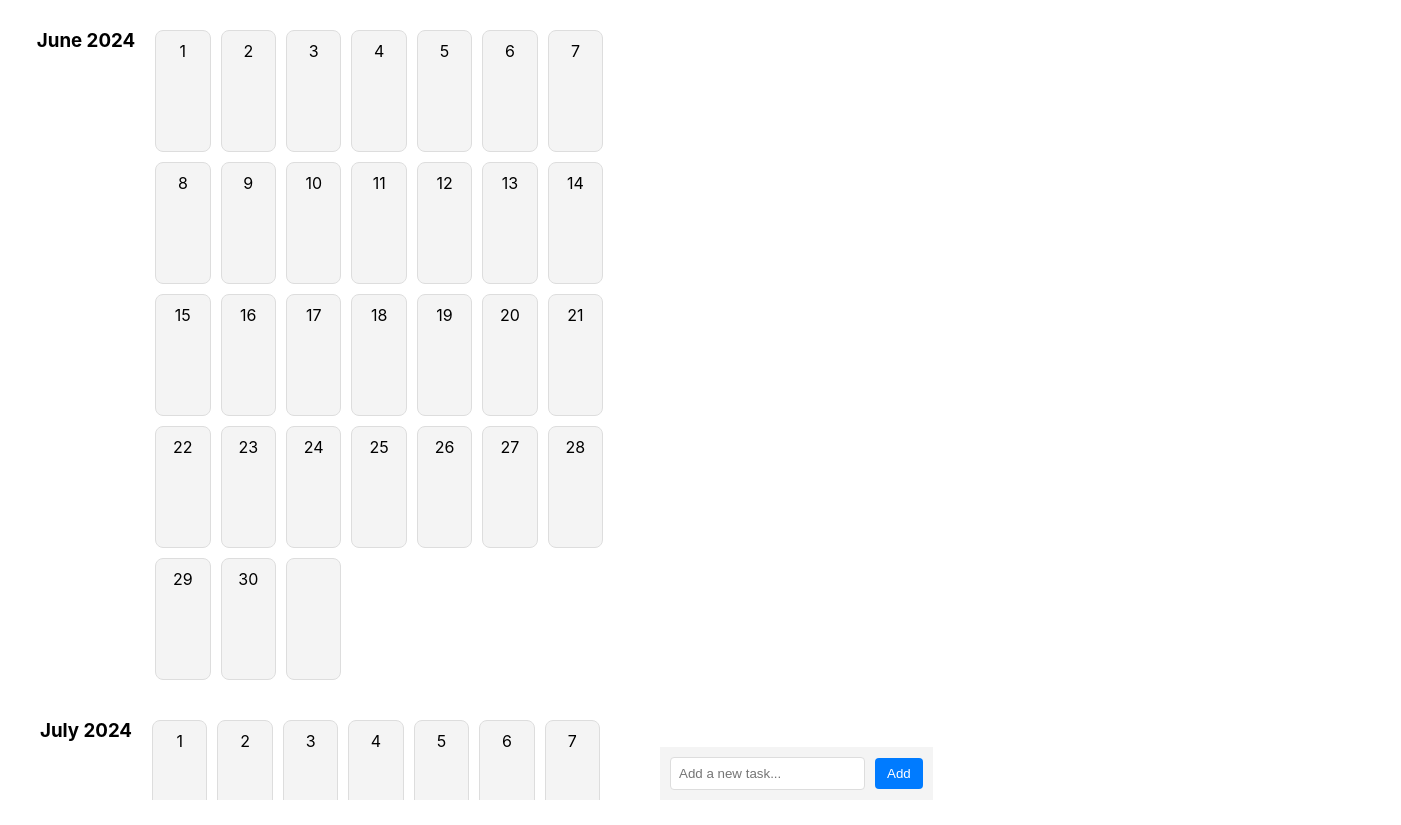
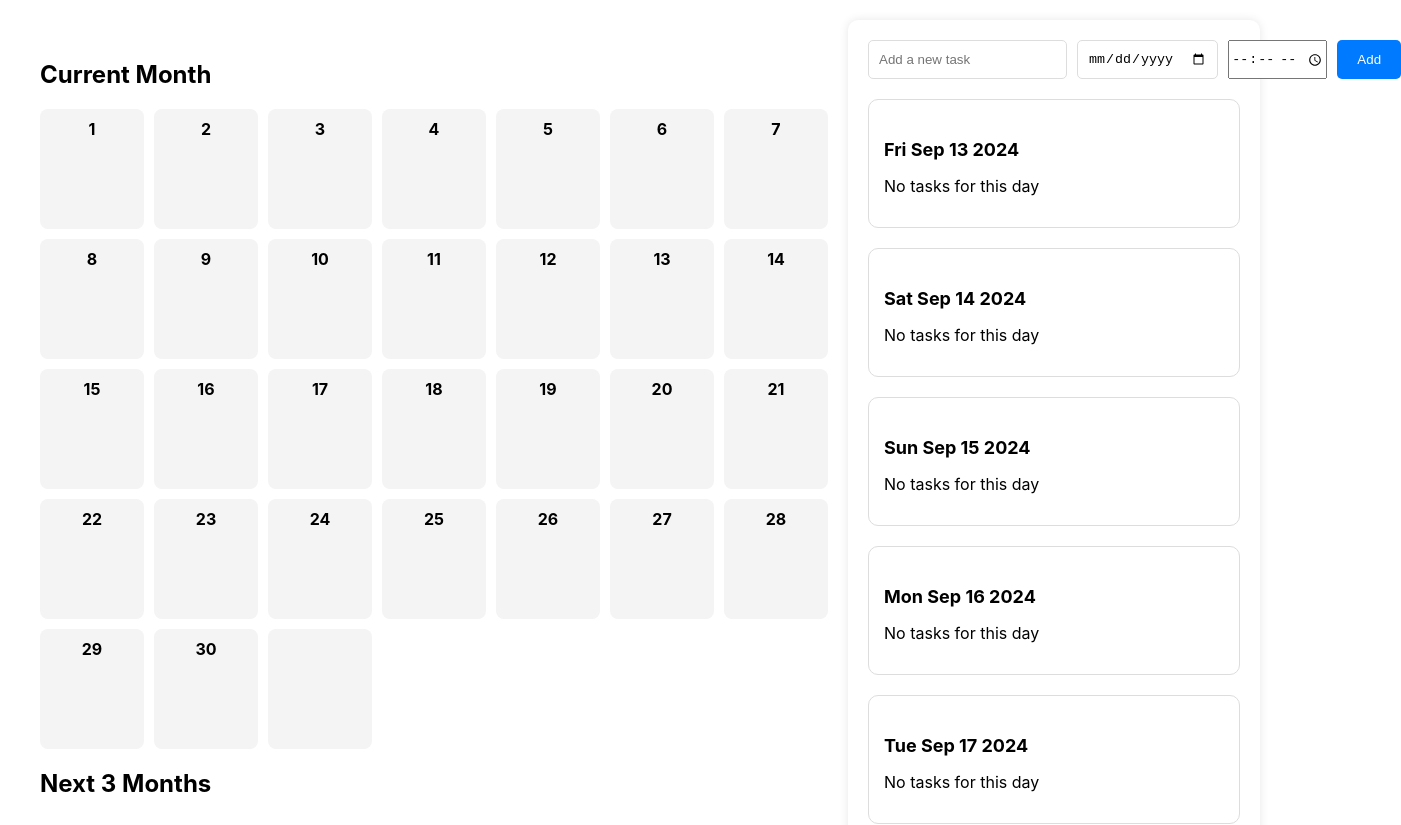
Before and after one commit to TuckTuckC/Calendar-Plus, a React (Create React App) app: page / in a window 1280 px wide. Shown: the top 825 px of the page, 1401 px wide, since content can reach past the window. Before the commit the page ends 800 px from the top, so only its background shows below. Built offline with nearby package versions, Linux system fonts and the light colour scheme.

Commit message:
updates styling and almost has draggable working

```diff
--- a/src/App.css
+++ b/src/App.css
@@ -1,39 +1,32 @@
 /* App.css */
 .app-container {
   display: flex;
+  justify-content: space-between;
+  align-items: flex-start;
+  padding: 20px;
   height: 100vh;
 }
 
-.calendar {
-  width: 70%;
+.todo-container {
+  width: 30%;
   padding: 20px;
-  display: grid;
-  grid-template-columns: repeat(7, 1fr);
-  gap: 10px;
+  background-color: #fff;
+  border-radius: 10px;
+  box-shadow: 0 0 10px rgba(0, 0, 0, 0.1);
 }
 
-.calendar-day {
-  background: #f4f4f4;
-  padding: 10px;
-  border-radius: 8px;
-  text-align: center;
-  position: relative;
+.calendar {
+  width: 65%;
 }
 
-.todo-list {
-  width: 30%;
-  padding: 20px;
-  background: #fff;
+@media screen and (max-width: 768px) {
+  .app-container {
+    flex-direction: column;
+  }
+
+  .todo-container,
+  .calendar {
+    width: 100%;
+    padding: 10px;
+  }
 }
-
-.todo-item, .calendar-task {
-  background: #dff7ff;
-  padding: 10px;
-  margin-bottom: 8px;
-  border-radius: 6px;
-  transition: background 0.2s ease;
-}
-
-.todo-item:hover, .calendar-task:hover {
-  background: #b3e7ff;
-}
--- a/src/App.js
+++ b/src/App.js
@@ -1,4 +1,5 @@
-import React, { useState, useEffect } from 'react';
+// App.js
+import React from 'react';
 import Calendar from './Components/Calendar/Calendar.jsx';
 import TodoList from './Components/TodoList/TodoList.jsx';
 import { DragDropContext } from 'react-beautiful-dnd';
@@ -6,42 +7,28 @@ import { useLocalStorage } from './hooks/useLocalStorage';
 import './App.css';
 
 const App = () => {
-  // Store tasks and calendar events in local storage
   const [todoList, setTodoList] = useLocalStorage('todoList', []);
   const [calendarTasks, setCalendarTasks] = useLocalStorage('calendarTasks', Array(31).fill([]));
 
-  // Handle drag end event
   const handleDragEnd = (result) => {
+    console.log('Drag End Result:', result);
+
     const { source, destination } = result;
-
-    // If no valid destination, return
     if (!destination) return;
 
-    // Moving within or between lists
-    if (source.droppableId === destination.droppableId) {
-      // Logic for rearranging items within the list or the calendar
-      if (source.droppableId === 'todoList') {
-        const updatedList = [...todoList];
-        const [movedItem] = updatedList.splice(source.index, 1);
-        updatedList.splice(destination.index, 0, movedItem);
-        setTodoList(updatedList);
-      } else {
-        const dayIndex = parseInt(destination.droppableId.replace('day-', ''));
-        const updatedCalendar = [...calendarTasks];
-        const [movedItem] = updatedCalendar[dayIndex].splice(source.index, 1); // Fixed index
-        updatedCalendar[dayIndex].splice(destination.index, 0, movedItem);
-        setCalendarTasks(updatedCalendar);
-      }
-    }
+    if (source.droppableId.startsWith('todo-day') && destination.droppableId.startsWith('day-')) {
+      const dayParts = destination.droppableId.split('-'); // Handle date as parts
+      const year = parseInt(dayParts[1], 10);
+      const month = parseInt(dayParts[2], 10);
+      const day = parseInt(dayParts[3], 10);
+      const taskDate = source.droppableId.split('todo-day-')[1];
+      const taskIndex = source.index;
 
-    // Moving between list and calendar
-    if (source.droppableId === 'todoList' && destination.droppableId.startsWith('day-')) {
-      const updatedList = [...todoList];
-      const dayIndex = parseInt(destination.droppableId.replace('day-', ''));
-      const [movedItem] = updatedList.splice(source.index, 1);
+      const task = todoList.filter(item => item.dueDate.toISOString().split('T')[0] === taskDate)[taskIndex];
+
       const updatedCalendar = [...calendarTasks];
-      updatedCalendar[dayIndex].push(movedItem);
-      setTodoList(updatedList);
+      const dayIndex = new Date(year, month - 1, day).getDate() - 1; // Ensure correct dayIndex
+      updatedCalendar[dayIndex].push(task);
       setCalendarTasks(updatedCalendar);
     }
   };
@@ -49,8 +36,7 @@ const App = () => {
   return (
     <DragDropContext onDragEnd={handleDragEnd}>
       <div className="app-container">
-        <Calendar calendarTasks={calendarTasks} />
-        {/* Pass both todoList and setTodoList to TodoList */}
+        <Calendar calendarTasks={calendarTasks} todoList={todoList} />
         <TodoList todoList={todoList} setTodoList={setTodoList} />
       </div>
     </DragDropContext>
--- a/src/Components/Calendar/Calendar.css
+++ b/src/Components/Calendar/Calendar.css
@@ -1,45 +1,52 @@
-.calendar-container {
+/* Calendar.css */
+.calendar {
     display: flex;
     flex-direction: column;
-    overflow-x: scroll;
-    padding: 10px;
-    width: 50%;
-    align-items: center;
+    padding: 20px;
+    background-color: #fff;
   }
 
-  .month-container {
-    display: flex;
-    width: 100%;
-    justify-content: center;
+  .calendar-grid {
+    display: grid;
+    grid-template-columns: repeat(7, 1fr); /* 7 days in a week */
+    gap: 10px;
   }
 
-  .calendar {
-    display: grid;
-    grid-template-columns: repeat(7, 1fr);
+  .calendar-day {
+    background-color: #f4f4f4;
+    padding: 10px;
+    border-radius: 8px;
+    min-height: 100px;
+    display: flex;
+    flex-direction: column;
+    justify-content: space-between;
+    text-align: center;
+    transition: background-color 0.3s;
+  }
+
+  .calendar-day:hover {
+    background-color: #ececec;
+  }
+
+  .day-number {
+    font-size: 16px;
+    font-weight: bold;
+  }
+
+  .tasks-container {
+    display: flex;
+    flex-direction: column;
     gap: 5px;
   }
 
-  .calendar-day {
-    height: 100px;
+  .task-item {
+    background-color: #dff7ff;
     padding: 5px;
-    background: #f4f4f4;
-    display: flex;
-    flex-direction: column;
-    align-items: center;
-    justify-content: space-between;
+    border-radius: 3px;
+    font-size: 14px;
     border: 1px solid #ddd;
   }
 
-  .calendar-task {
-    background: #dff7ff;
-    padding: 5px;
-    border-radius: 4px;
+  .calendar-month {
+    margin-top: 30px;
   }
-
-  .calendar-day p {
-    margin: 0;
-  }
-
-  .empty-day {
-    visibility: hidden; /* Hide non-existent days */
-  }
--- a/src/Components/Calendar/Calendar.jsx
+++ b/src/Components/Calendar/Calendar.jsx
@@ -1,61 +1,68 @@
 import React from 'react';
-import { Droppable, Draggable } from 'react-beautiful-dnd';
-import { format, startOfMonth, getDaysInMonth, addMonths, subMonths } from 'date-fns';
+import { Droppable } from 'react-beautiful-dnd';
 import './Calendar.css';
 
-const Calendar = ({ calendarTasks }) => {
-  const today = new Date();
-  const currentMonth = today.getMonth();
-  const currentYear = today.getFullYear();
+const Calendar = ({ calendarTasks, todoList }) => {
+  const getDaysInMonth = (month, year) => new Date(year, month + 1, 0).getDate();
 
-  // Helper function to get month names and days
-  const getMonthDetails = (monthOffset) => {
-    const monthDate = addMonths(startOfMonth(new Date(currentYear, currentMonth)), monthOffset);
-    const monthName = format(monthDate, 'MMMM yyyy');
-    const daysInMonth = getDaysInMonth(monthDate);
-    return { monthDate, monthName, daysInMonth };
-  };
+  const renderDays = (monthOffset) => {
+    const currentDate = new Date();
+    const currentMonth = currentDate.getMonth();
+    const currentYear = currentDate.getFullYear();
 
-  // Create an array of months (-3 to +3 around the current month)
-  const monthsArray = Array.from({ length: 7 }, (_, i) => getMonthDetails(i - 3));
+    const month = (currentMonth + monthOffset) % 12;
+    const year = currentYear + Math.floor((currentMonth + monthOffset) / 12);
+    const daysInMonth = getDaysInMonth(month, year);
 
-  return (
-    <div className="calendar-container">
-      {monthsArray.map((month, monthIndex) => (
-        <div className="month-container" key={monthIndex}>
-          <h3>{month.monthName}</h3>
-          <div className="calendar">
-            {Array.from({ length: 31 }, (_, dayIndex) => (
-              <Droppable key={dayIndex} droppableId={`day-${monthIndex}-${dayIndex}`}>
-                {(provided) => (
-                  <div ref={provided.innerRef} {...provided.droppableProps} className="calendar-day">
-                    {dayIndex < month.daysInMonth ? (
-                      <>
-                        <p>{dayIndex + 1}</p>
-                        {calendarTasks[monthIndex]?.[dayIndex]?.map((task, taskIndex) => (
-                          <Draggable key={task.id} draggableId={task.id} index={taskIndex}>
+    const tasksForMonth = todoList.filter((task) => {
+      const taskMonth = task.dueDate.getMonth();
+      const taskYear = task.dueDate.getFullYear();
+      return taskMonth === month && taskYear === year;
+    });
+
+    let days = [];
+    for (let i = 1; i <= 31; i++) {
+      const dayTasks = tasksForMonth.filter((task) => task.dueDate.getDate() === i);
+      const sortedTasks = dayTasks.sort((a, b) => (a.time && b.time ? a.time.localeCompare(b.time) : a.time ? -1 : 1));
+
+      const droppableId = `day-${year}-${month + 1}-${i}`;
+      console.log('Rendering Droppable with ID:', droppableId); // Log the Droppable IDs
+
+      days.push(
+        <Droppable droppableId={droppableId} key={droppableId}>
           {(provided) => (
             <div
+              className="calendar-day"
               ref={provided.innerRef}
-                                {...provided.draggableProps}
-                                {...provided.dragHandleProps}
-                                className="calendar-task"
+              {...provided.droppableProps}
             >
-                                {task.text}
+              <div className="day-number">{i <= daysInMonth ? i : ''}</div>
+              <div className="tasks-container">
+                {sortedTasks.map((task, index) => (
+                  <div key={index} className={`task-item ${task.time ? '' : 'all-day-task'}`}>
+                    {task.task} {task.time ? `@ ${task.time}` : '(All-day)'}
                   </div>
-                            )}
-                          </Draggable>
                 ))}
-                      </>
-                    ) : (
-                      <p className="empty-day"></p> // Empty squares for days that don't exist
-                    )}
+              </div>
               {provided.placeholder}
             </div>
           )}
         </Droppable>
-            ))}
-          </div>
+      );
+    }
+    return days;
+  };
+
+  return (
+    <div className="calendar">
+      <h2>Current Month</h2>
+      <div className="calendar-grid">{renderDays(0)}</div>
+
+      <h2>Next 3 Months</h2>
+      {[1, 2, 3].map((offset) => (
+        <div key={offset} className="calendar-month">
+          <h3>{new Date(new Date().setMonth(new Date().getMonth() + offset)).toLocaleString('default', { month: 'long', year: 'numeric' })}</h3>
+          <div className="calendar-grid">{renderDays(offset)}</div>
         </div>
       ))}
     </div>
--- a/src/Components/TodoList/TodoList.css
+++ b/src/Components/TodoList/TodoList.css
@@ -1,51 +1,71 @@
-.todo-list-container {
+/* TodoList.css */
+.todo-container {
+    padding: 20px;
+    background-color: #f9f9f9;
+    border-radius: 10px;
+  }
+
+  .todo-input {
     display: flex;
-    flex-direction: column;
-    height: 100%;
+    margin-bottom: 20px;
+    gap: 10px;
+  }
+
+  .todo-input input[type="text"],
+  .todo-input input[type="date"] {
+    padding: 10px;
+    border: 1px solid #ddd;
+    border-radius: 5px;
+    flex: 1;
+  }
+
+  .todo-input button {
+    padding: 10px 20px;
+    background-color: #007bff;
+    color: white;
+    border: none;
+    border-radius: 5px;
+    cursor: pointer;
+    transition: background-color 0.3s ease;
+  }
+
+  .todo-input button:hover {
+    background-color: #0056b3;
   }
 
   .todo-list {
-    flex-grow: 1;
-    overflow-y: auto;
+    margin-top: 20px;
+  }
+
+  .todo-category {
+    background-color: #fff;
+    padding: 15px;
+    border: 1px solid #ddd;
+    border-radius: 10px;
+    margin-bottom: 20px;
+  }
+
+  .todo-category h4 {
     margin-bottom: 10px;
+    font-size: 18px;
+    font-weight: bold;
   }
 
   .todo-item {
-    background: #dff7ff;
+    background-color: #f0f8ff;
     padding: 10px;
-    margin-bottom: 8px;
-    border-radius: 6px;
-    transition: background 0.2s ease;
+    border-radius: 5px;
+    margin-bottom: 10px;
+    border: 1px solid #ddd;
+    transition: background-color 0.3s ease;
   }
 
   .todo-item:hover {
-    background: #b3e7ff;
+    background-color: #d1ecff;
   }
 
-  .todo-input-form {
-    display: flex;
-    align-items: center;
+  .all-day-task {
+    background-color: #ffc1c1; /* Different color for all-day tasks */
+    margin-top: 10px;
     padding: 10px;
-    background: #f4f4f4;
   }
-
-  .todo-input {
-    flex-grow: 1;
-    padding: 8px;
-    border-radius: 4px;
-    border: 1px solid #ddd;
-    margin-right: 10px;
-  }
-
-  .todo-submit-btn {
-    padding: 8px 12px;
-    background-color: #007bff;
-    color: white;
-    border: none;
-    border-radius: 4px;
-    cursor: pointer;
-  }
-
-  .todo-submit-btn:hover {
-    background-color: #0056b3;
-  }
--- a/src/Components/TodoList/TodoList.jsx
+++ b/src/Components/TodoList/TodoList.jsx
@@ -1,66 +1,134 @@
 import React, { useState } from 'react';
-import { Droppable, Draggable } from 'react-beautiful-dnd';
+import { Draggable, Droppable } from 'react-beautiful-dnd';
 import './TodoList.css';
 
+// TodoList contains a list of tasks which are set by react state
 const TodoList = ({ todoList, setTodoList }) => {
-  // State to track the new todo input
-  const [newTodo, setNewTodo] = useState('');
+  const [inputValue, setInputValue] = useState('');
+  const [dueDate, setDueDate] = useState('');
+  const [dueTime, setDueTime] = useState('');
 
-  // Function to handle adding a new todo
-  const addTodo = (e) => {
-    e.preventDefault(); // Prevent page reload on form submit
+  // handleAddTodo is called when the "Add" button is clicked. It adds a new task to the todoList. Verifies that there is a due date and a description
+  const handleAddTodo = () => {
+    if (inputValue.trim() && dueDate) {
+      let dueDateTime = new Date(`${dueDate}T${dueTime || '00:00:00'}`);
 
-    // Do not add an empty item
-    if (newTodo.trim() === '') return;
+      // Creating the new task object with the inputs
+      const newTask = { task: inputValue, dueDate: dueDateTime, time: dueTime || null };
 
-    // Create new todo item with unique ID
-    const newItem = {
-      id: `${Date.now()}`, // Simple ID based on timestamp
-      text: newTodo,
+      // Adding the new task to the todoList and resetting the input fields
+      setTodoList([...todoList, newTask]);
+      // Cleasring Fields
+      setInputValue('');
+      setDueDate('');
+      setDueTime('');
+    }
   };
 
-    // Update the todo list by adding the new item at the top
-    setTodoList([newItem, ...todoList]);
+  // This block groups tasks by their due date.
+  const groupedTasks = {};
+  // Loop through all tasks in the todoList
+  todoList.forEach((task) => {
+    // Convert each task's due date to a string formatted as 'YYYY-MM-DD' (the ISO format)
+    const dateKey = task.dueDate.toISOString().split('T')[0]; // Get the date part only
 
-    // Clear the input field
-    setNewTodo('');
-  };
+    // If there are no tasks for this date yet, create an empty array for that date
+    if (!groupedTasks[dateKey]) groupedTasks[dateKey] = [];
 
-  return (
-    <div className="todo-list-container">
-      <Droppable droppableId="todoList">
+    // Add the task to the corresponding date array
+    groupedTasks[dateKey].push(task);
+  });
+
+  // renderTaskGroups dynamically renders tasks for each upcoming day (up to 30 days ahead).
+  const renderTaskGroups = () => {
+    const daysAhead = 30;
+    const today = new Date();
+
+    let days = []; // Array to store the rendered tasks for each day
+
+    // Loop through the number of days (today + 30 days ahead)
+    for (let i = 0; i <= daysAhead; i++) {
+      const currentDay = new Date(today); // Create a new Date object for each day in the loop
+      currentDay.setDate(today.getDate() + i); // Increment the date by the loop index to go from today up to 30 days ahead
+
+      // Convert the currentDay to an ISO date string (YYYY-MM-DD)
+      const dateKey = currentDay.toISOString().split('T')[0];
+
+      // For each day, sort tasks based on their time (all-day tasks come last)
+      const sortedTasks = groupedTasks[dateKey]
+        ? groupedTasks[dateKey].sort((a, b) => (a.time && b.time ? a.time.localeCompare(b.time) : a.time ? -1 : 1))
+        : []; // If no tasks for that day, return an empty array
+
+      // Logging the droppable ID to ensure proper rendering
+      console.log('Rendering Droppable with ID:', `todo-day-${dateKey}`);
+
+      // Create a Droppable area for each day where tasks can be dragged and dropped
+      days.push(
+        <Droppable droppableId={`todo-day-${dateKey}`} key={`todo-day-${dateKey}`}>
           {(provided) => (
-          <div ref={provided.innerRef} {...provided.droppableProps} className="todo-list">
-            {todoList.map((todo, index) => (
-              <Draggable key={todo.id} draggableId={todo.id} index={index}>
+            <div className="todo-category" ref={provided.innerRef} {...provided.droppableProps}>
+              <h4>{currentDay.toDateString()}</h4> {/* Render the date for the task group */}
+
+              {/* If there are tasks for the current day, render them */}
+              {sortedTasks.length > 0 ? (
+                sortedTasks.map((task, index) => (
+                  // Create a Draggable area for each individual task
+                  <Draggable key={task.task} draggableId={task.task} index={index}>
                     {(provided) => (
                       <div
+                        className={`todo-item ${task.time ? '' : 'all-day-task'}`} // Add a special class if it's an all-day task (no time)
                         ref={provided.innerRef}
                         {...provided.draggableProps}
                         {...provided.dragHandleProps}
-                    className="todo-item"
                       >
-                    {todo.text}
+                        {/* Render the task description and time if available */}
+                        {task.task} {task.time ? `@ ${task.time}` : '(All-day)'}
                       </div>
                     )}
                   </Draggable>
-            ))}
-            {provided.placeholder}
+                ))
+              ) : (
+                <p>No tasks for this day</p> // If there are no tasks, show a placeholder message
+              )}
+              {provided.placeholder} {/* Placeholder for the droppable area */}
             </div>
           )}
         </Droppable>
+      );
+    }
+    return days; // Return the list of task groups for rendering
+  };
 
-      {/* Input field to add new items */}
-      <form onSubmit={addTodo} className="todo-input-form">
+  // The JSX that renders the input form and the list of tasks
+  return (
+    <div className="todo-container">
+      {/* Input form to add a new task */}
+      <div className="todo-input">
+        {/* Input for the task description */}
         <input
           type="text"
-          value={newTodo}
-          onChange={(e) => setNewTodo(e.target.value)}
-          className="todo-input"
-          placeholder="Add a new task..."
+          value={inputValue}
+          onChange={(e) => setInputValue(e.target.value)}
+          placeholder="Add a new task"
         />
-        <button type="submit" className="todo-submit-btn">Add</button>
-      </form>
+        {/* Input for the due date */}
+        <input
+          type="date"
+          value={dueDate}
+          onChange={(e) => setDueDate(e.target.value)}
+        />
+        {/* Input for the optional due time */}
+        <input
+          type="time"
+          value={dueTime}
+          onChange={(e) => setDueTime(e.target.value)}
+        />
+        {/* Button to trigger the handleAddTodo function */}
+        <button onClick={handleAddTodo}>Add</button>
+      </div>
+
+      {/* Render the list of tasks, grouped by date */}
+      <div className="todo-list">{renderTaskGroups()}</div>
     </div>
   );
 };
```
Lines whose indentation alone changed are shown as unchanged.
